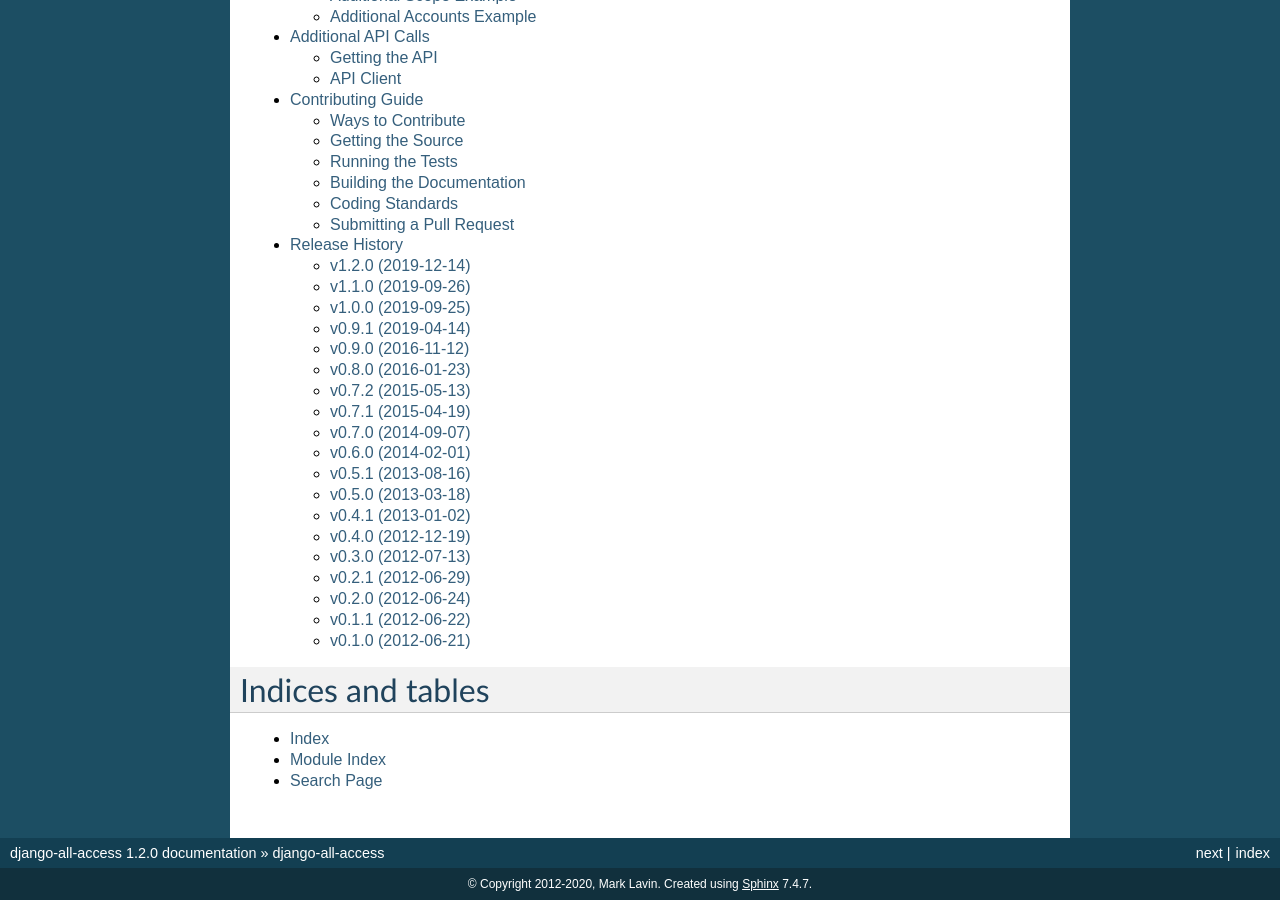
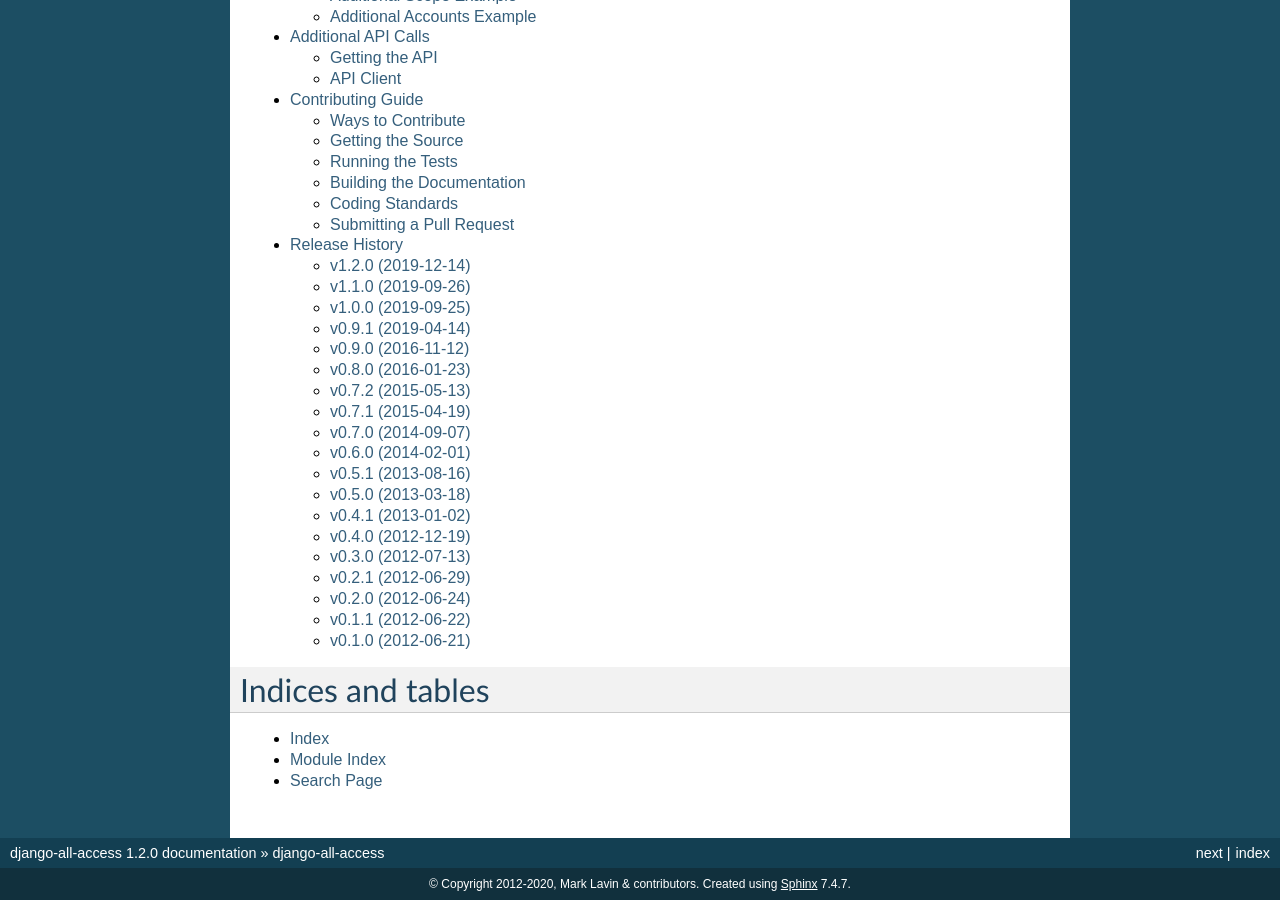
Before and after one commit to mlavin/django-all-access, a Sphinx documentation site: the page built from docs/index.rst, in a window 1280 px wide and 900 px high, scrolled down 1484 px. Built offline with Sphinx 7.4.7, drawn with Linux system fonts in a browser that asks for light colours.

Commit message:
Update copyright note

```diff
--- a/docs/conf.py
+++ b/docs/conf.py
@@ -43,7 +43,7 @@ master_doc = 'index'
 
 # General information about the project.
 project = 'django-all-access'
-copyright = '2012-%s, Mark Lavin' % datetime.date.today().year
+copyright = '2012-%s, Mark Lavin & contributors' % datetime.date.today().year
 
 # The version info for the project you're documenting, acts as replacement for
 # |version| and |release|, also used in various other places throughout the
```
